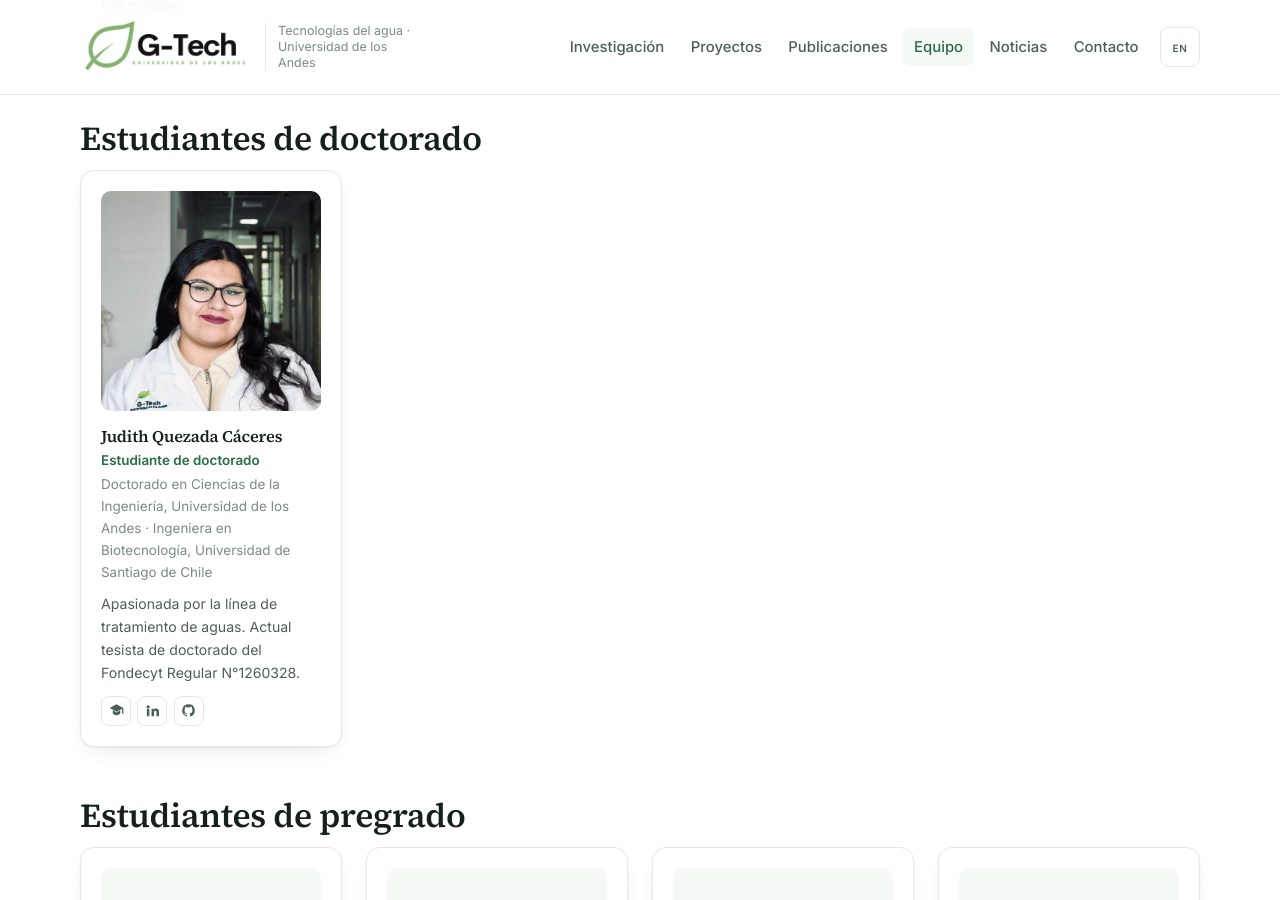
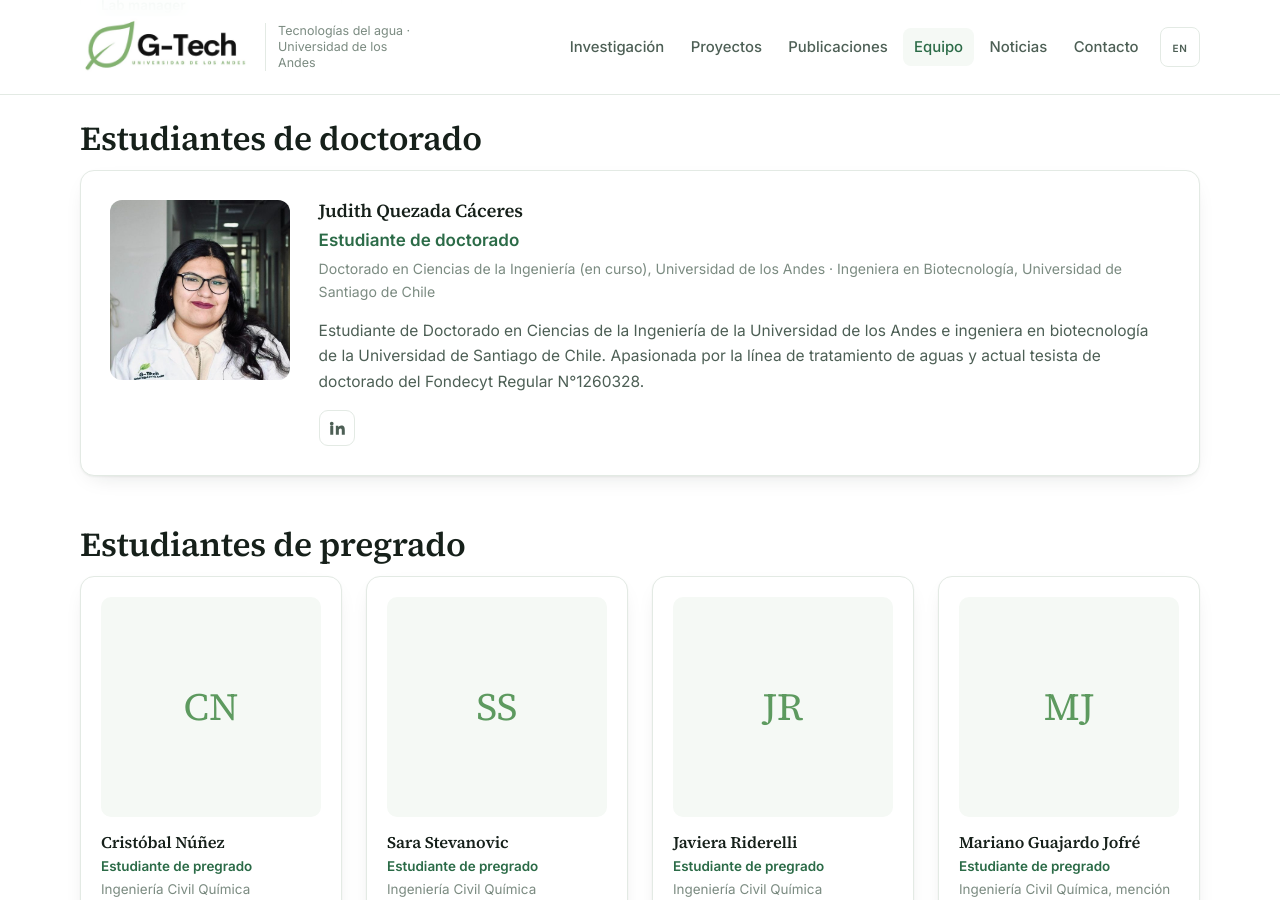
Before and after one commit to labgtechaguas/labgtechaguas.github.io, a Jekyll site: the page built from equipo.html, in a window 1280 px wide and 900 px high, scrolled down 2469 px. Built offline with Jekyll 4.4.1, drawn with Linux system fonts in a browser that asks for light colours.

```diff
--- a/_data/people.yml
+++ b/_data/people.yml
@@ -177,12 +177,23 @@
   role:
     es: "Estudiante de doctorado"
     en: "PhD Student"
-  program:
-    es: "Doctorado en Ciencias de la Ingeniería, Universidad de los Andes · Ingeniera en Biotecnología, Universidad de Santiago de Chile"
-    en: "PhD in Engineering Sciences, Universidad de los Andes · Biotechnology Engineer, Universidad de Santiago de Chile"
-  focus:
-    es: "Apasionada por la línea de tratamiento de aguas. Actual tesista de doctorado del Fondecyt Regular N°1260328."
-    en: "Passionate about the water treatment line. Currently the doctoral thesis student on Fondecyt Regular No. 1260328."
+  affiliation:
+    es: "Facultad de Ingeniería y Ciencias Aplicadas, Universidad de los Andes"
+    en: "Faculty of Engineering and Applied Sciences, Universidad de los Andes"
+  degree:
+    es: "Doctorado en Ciencias de la Ingeniería (en curso), Universidad de los Andes · Ingeniera en Biotecnología, Universidad de Santiago de Chile"
+    en: "PhD in Engineering Sciences (in progress), Universidad de los Andes · Biotechnology Engineer, Universidad de Santiago de Chile"
+  bio:
+    es: >-
+      Estudiante de Doctorado en Ciencias de la Ingeniería de la Universidad de los
+      Andes e ingeniera en biotecnología de la Universidad de Santiago de Chile.
+      Apasionada por la línea de tratamiento de aguas y actual tesista de doctorado
+      del Fondecyt Regular N°1260328.
+    en: >-
+      PhD student in Engineering Sciences at Universidad de los Andes and a
+      biotechnology engineer from Universidad de Santiago de Chile. She is
+      passionate about the water treatment line and is currently the doctoral thesis
+      student on Fondecyt Regular No. 1260328.
   links:
     email: ""
     orcid: ""
--- a/_layouts/team.html
+++ b/_layouts/team.html
@@ -24,8 +24,10 @@ layout: page
     {% endif %}
 
     {% comment %}
-      Equipo tecnico y de gestion: ficha ancha para quienes tienen biografia
-      (grado, bio, intereses, metricas) y tarjeta compacta para el resto.
+      De aqui en adelante la regla es una sola: quien tenga 'bio' en people.yml sale
+      con ficha ancha (person-card, con grado, biografia, intereses y metricas) y
+      quien no, con la tarjeta compacta en grilla (person-mini). Vale para el equipo
+      tecnico y de gestion, para doctorado y para pregrado.
     {% endcomment %}
     {% assign staff = site.data.people | where: 'group', 'staff' %}
     {% if staff.size > 0 %}
@@ -43,21 +45,36 @@ layout: page
       {% endif %}
     {% endif %}
 
-    {% comment %} Estudiantes: tarjeta compacta en grilla {% endcomment %}
     {% assign phds = site.data.people | where: 'group', 'phd' %}
     {% if phds.size > 0 %}
       <h2 class="section__title">{{ t.team.phd }}</h2>
+      {% assign phds_full = phds | where_exp: 'p', 'p.bio' %}
+      {% if phds_full.size > 0 %}
+      <div class="people">
+        {% for person in phds_full %}{% include person-card.html person=person %}{% endfor %}
+      </div>
+      {% endif %}
+      {% if phds.size > phds_full.size %}
       <div class="people-grid">
-        {% for person in phds %}{% include person-mini.html person=person %}{% endfor %}
+        {% for person in phds %}{% unless person.bio %}{% include person-mini.html person=person %}{% endunless %}{% endfor %}
       </div>
+      {% endif %}
     {% endif %}
 
     {% assign undergrads = site.data.people | where: 'group', 'undergrad' %}
     {% if undergrads.size > 0 %}
       <h2 class="section__title">{{ t.team.undergrad }}</h2>
+      {% assign undergrads_full = undergrads | where_exp: 'p', 'p.bio' %}
+      {% if undergrads_full.size > 0 %}
+      <div class="people">
+        {% for person in undergrads_full %}{% include person-card.html person=person %}{% endfor %}
+      </div>
+      {% endif %}
+      {% if undergrads.size > undergrads_full.size %}
       <div class="people-grid">
-        {% for person in undergrads %}{% include person-mini.html person=person %}{% endfor %}
+        {% for person in undergrads %}{% unless person.bio %}{% include person-mini.html person=person %}{% endunless %}{% endfor %}
       </div>
+      {% endif %}
     {% endif %}
 
     {% comment %} Alumni: tabla al final {% endcomment %}
```
